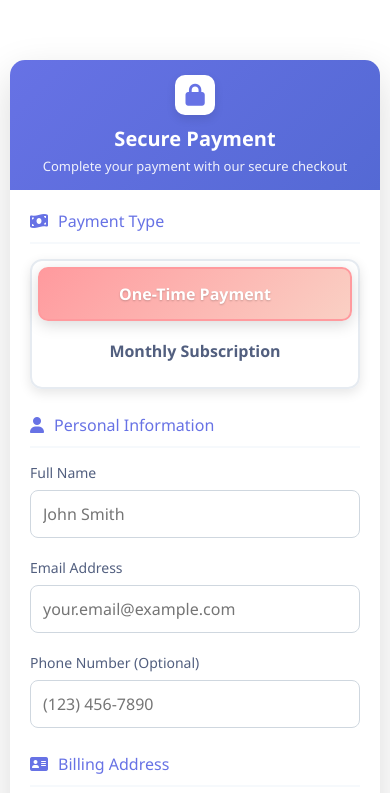
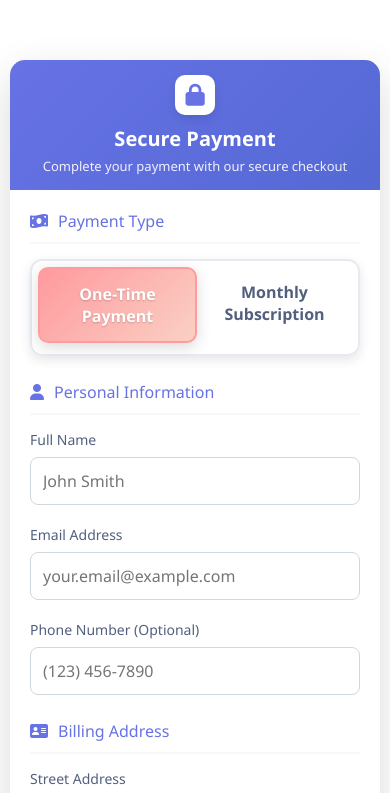
Before and after one commit to devTho77-star/stripe-test-single-monthly, a website: page index.html in a window 390 px wide. Shown: the top 793 px of the page. Drawn offline with Linux system fonts and the light colour scheme; a script that the page names is missing.

Commit message:
Update index.html

```diff
--- a/index.html
+++ b/index.html
@@ -464,7 +464,7 @@
             }
 
             .donation-type {
-                flex-direction: column;
+                flex-direction: row;
             }
 
             .donation-option {
```
